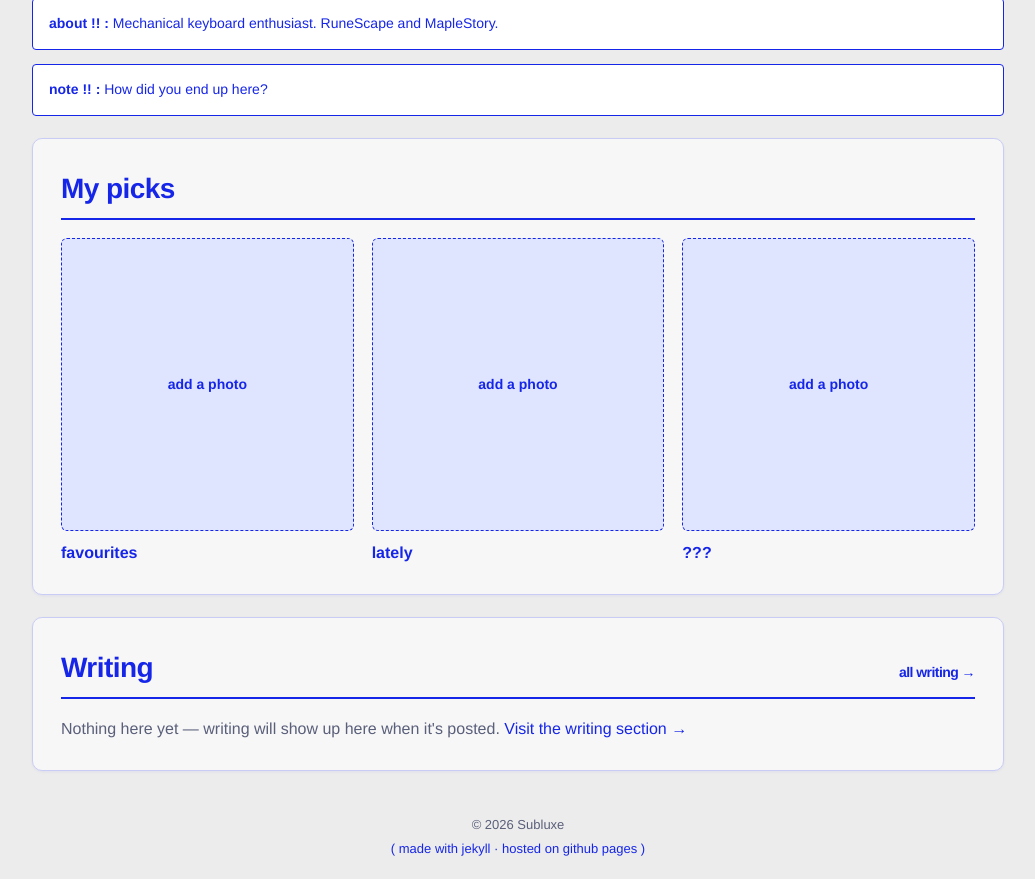
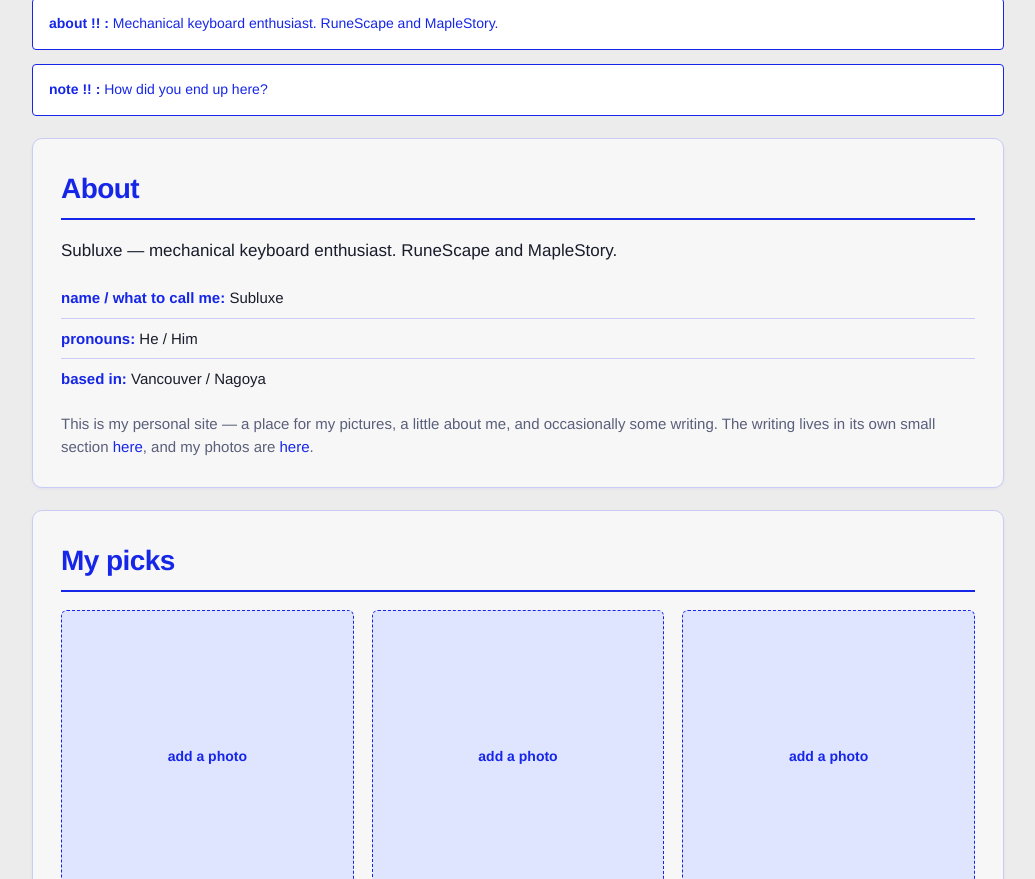
Before and after one commit to SubluxeMK/subluxeMK.github.io, a Jekyll site: the page built from index.md, in a window 1280 px wide, cut to the strip 431-1310 px from the top of the page. Shown: the whole strip, without its empty margins (122-1157 px from the left). Built offline with Jekyll 4.4.1, drawn with Linux system fonts in a browser that asks for light colours.

Commit message:
Move About onto the landing page (section with basics, not a separate page behind a button)

```diff
--- a/_config.yml
+++ b/_config.yml
@@ -18,7 +18,7 @@ nav:
   - name: "Writing"
     link: "/blog/"
   - name: "About"
-    link: "/about/"
+    link: "/#about"
 
 # Comments via giscus (https://giscus.app). The widget only renders on posts
 # once repo_id and category_id are filled in. To finish setup: enable
--- a/_data/profile.yml
+++ b/_data/profile.yml
@@ -21,6 +21,18 @@ box_1: "Mechanical keyboard enthusiast. RuneScape and MapleStory."
 box_2_title: "note !!"
 box_2: "How did you end up here?"
 
+# About section — shown directly on the landing page.
+about_text: "Subluxe — mechanical keyboard enthusiast. RuneScape and MapleStory."
+basics:
+  - label: "name / what to call me"
+    value: "Subluxe"
+  - label: "pronouns"
+    value: "He / Him"
+  - label: "based in"
+    value: "Vancouver / Nagoya"
+  - label: "what I do"
+    value: ""
+
 # "Currently" — hidden for now (no entries filled in yet).
 currently: []
 
--- a/_layouts/home.html
+++ b/_layouts/home.html
@@ -12,7 +12,7 @@ layout: default
     {% if p.line_1 %}<p class="profile-line"><strong>{{ p.line_1 }}</strong></p>{% endif %}
     {% if p.line_2 %}<p class="profile-line">{{ p.line_2 }}</p>{% endif %}
     <div class="btn-row">
-      <a class="btn" href="{{ '/about/' | relative_url }}">About</a>
+      <a class="btn" href="#about">About</a>
       <a class="btn" href="{{ '/photos/' | relative_url }}">Photos</a>
       <a class="btn btn--ghost" href="{{ '/blog/' | relative_url }}">Writing</a>
     </div>
@@ -43,6 +43,19 @@ layout: default
     {% endfor %}
   </div>
   {% endif %}
+</section>
+
+<section class="panel about-panel" id="about">
+  <h2 class="section-title">About</h2>
+  <p class="about-text">{{ p.about_text }}</p>
+  <ul class="about-basics">
+    {% for item in p.basics %}
+      {% if item.value and item.value != "" %}
+      <li><span class="k">{{ item.label }}:</span> {{ item.value }}</li>
+      {% endif %}
+    {% endfor %}
+  </ul>
+  <p class="about-site">This is my personal site — a place for my pictures, a little about me, and occasionally some writing. The writing lives in its own small section <a href="{{ '/blog/' | relative_url }}">here</a>, and my photos are <a href="{{ '/photos/' | relative_url }}">here</a>.</p>
 </section>
 
 <section class="panel picks-panel">
--- a/assets/css/main.css
+++ b/assets/css/main.css
@@ -116,6 +116,16 @@ a:hover { text-decoration: underline; }
 .activity-label { font-weight: 400; font-size: 13px; color: var(--dim); margin-left: 6px; }
 .activity-detail { margin: 2px 0 0; font-size: 14px; color: var(--ink); }
 
+/* About (on the landing page) */
+.about-text { font-size: 17px; margin: 0 0 14px; }
+.about-basics { list-style: none; margin: 0 0 14px; padding: 0; }
+.about-basics li {
+  padding: 8px 0; border-bottom: 1px solid var(--border);
+  font-size: 15px;
+}
+.about-basics li:last-child { border-bottom: none; }
+.about-site { color: var(--dim); margin: 0; font-size: 15px; }
+
 /* Picks / photos */
 .picks-grid { display: grid; grid-template-columns: repeat(3, 1fr); gap: 18px; }
 .pick { margin: 0; }
```
Also changed, not shown: assets/css/style.css (+10 -0 lines).
